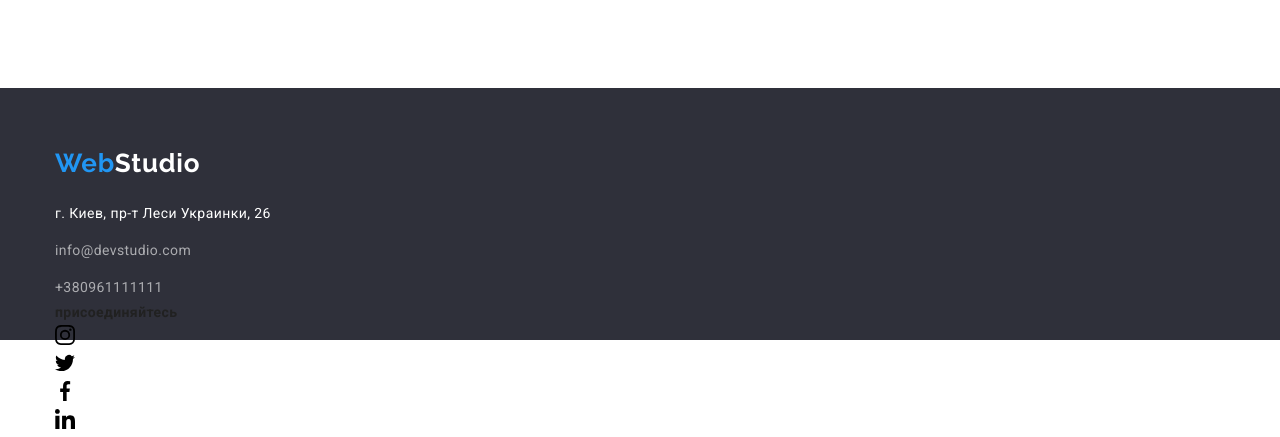
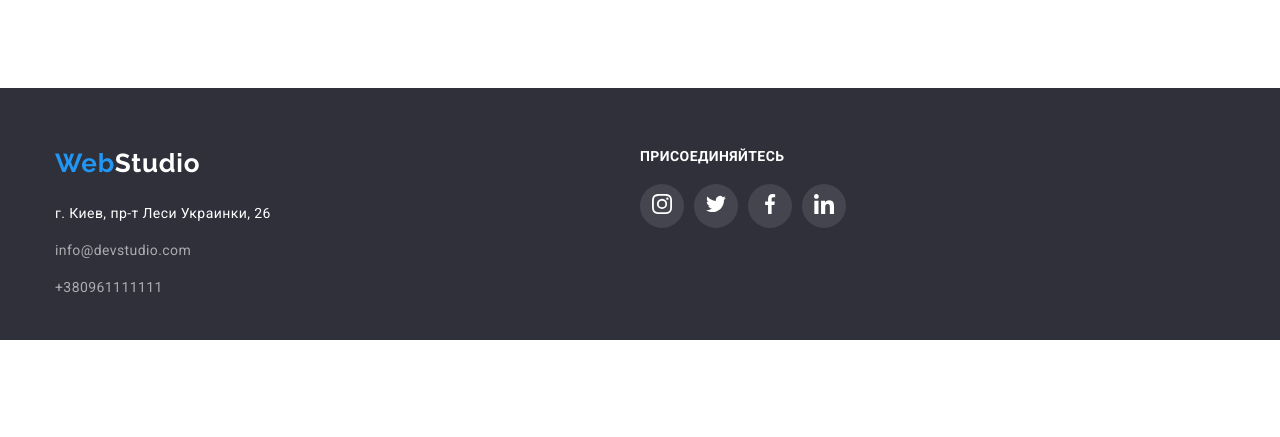
Before and after one commit to EkaterinaKononenko/goit-markup-hw-04, a plain HTML site: page index.html in a window 1280 px wide. Shown: the part 2588-3025 px from the top of the page. After the commit the page ends 2928 px from the top, so only its background shows below. Drawn offline with nearby package versions, Linux system fonts and the light colour scheme.

Commit message:
update footer

```diff
--- a/index.html
+++ b/index.html
@@ -378,8 +378,9 @@
     </main>
 
     <footer class="adress">
-      <div class="container adress-both">
-        <div class="adress-all">
+      <div class="container">
+        <div class="footer-container">
+          <div class="footer-adress all-footer">
             <a href="" class="adress-logo link" lang="en"
               >Web<span class="adress-logo-decor">Studio</span></a
             >
@@ -397,41 +398,42 @@
                   <a href="" class="adress-phone link">+380961111111</a>
                 </li>
               </ul>
+            </address>
           </div>
-          <div class="join-all">
-           <strong class="adress-join-title">присоединяйтесь</strong>
-          <ul class="adress-join link">
-            <li class="adress-join-pic">
-              <a href="" class="adress-join-link">
-                <svg class="adress-join-soc" width="20" height="20">
+          <div class="footer-join all-footer">
+            <strong class="join-text">присоединяйтесь</strong>
+            <ul class="join-list link">
+              <li class="join-item">
+                <a href="" class="join-link">
+                  <svg class="join-svg" width="20" height="20">
                     <use href="./images/icons.svg#icon-instagram"></use>
                   </svg>
                 </a>
               </li>
-            <li class="adress-join-pic">
-              <a href="" class="adress-join-link">
-                <svg class="adress-join-soc" width="20" height="20">
+              <li class="join-item">
+                <a href="" class="join-link">
+                  <svg class="join-svg" width="20" height="20">
                     <use href="./images/icons.svg#icon-twitter"></use>
                   </svg>
                 </a>
               </li>
-            <li class="adress-join-pic">
-              <a href="" class="adress-join-link">
-                <svg class="adress-join-soc" width="20" height="20">
+              <li class="join-item">
+                <a href="" class="join-link">
+                  <svg class="join-svg" width="20" height="20">
                     <use href="./images/icons.svg#icon-facebook"></use>
                   </svg>
                 </a>
               </li>
-            <li class="adress-join-pic">
-              <a href="" class="adress-join-link">
-                <svg class="adress-join-soc" width="20" height="20">
+              <li class="join-item">
+                <a href="" class="join-link">
+                  <svg class="join-svg" width="20" height="20">
                     <use href="./images/icons.svg#icon-linkedin"></use>
                   </svg>
                 </a>
               </li>
             </ul>
           </div>
-        </address>
+        </div>
       </div>
     </footer>
   </body>
```
Lines whose indentation alone changed are shown as unchanged.
